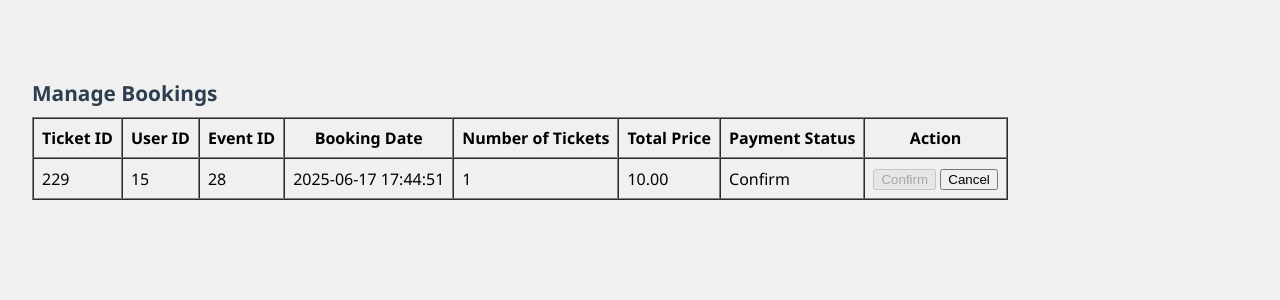
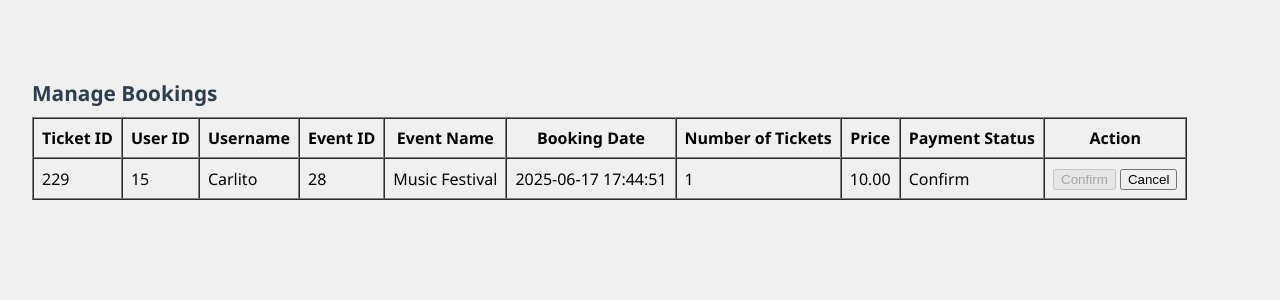
Before and after one commit to Carlito-Tagarro/Event, a PHP site: page /phpmailer/manageBooking.php in a window 1280 px wide. Shown: the part 79-379 px from the top of the page. Run offline with PHP 8.4, Linux system fonts and the light colour scheme; data comes from the database, SQL or seed files in the repository.

Commit message:
SEATS BOOKED DEBUG / COMMENTING

```diff
--- a/event.php
+++ b/event.php
@@ -6,10 +6,7 @@ include 'connection.php';
 $connection = CONNECTIVITY();
 
 
-$update_seats = "UPDATE events e JOIN tickets t ON e.event_id =  t.event_id SET e.seats_booked = e.seats_booked WHERE t.payment_status = 'confirmed'";
-$connection->query($update_seats);
-
-
+// Display all events with available seats
 $sqlMAN = "SELECT event_id, event_name, event_date, venue, available_seats,
                description, created_at, event_ticket_price, seats_booked, category, image_url
         FROM events
--- a/manageBooking.php
+++ b/manageBooking.php
@@ -11,18 +11,57 @@ $conn->query("
     WHERE e.event_date < CURDATE()
 ");
 
+// Payment status update logic
 if ($_SERVER['REQUEST_METHOD'] === 'POST' && isset($_POST['ticket_id'], $_POST['new_status'])) {
     $ticket_id = intval($_POST['ticket_id']);
     $new_status = ($_POST['new_status'] === 'Confirm') ? 'Confirm' : 'Cancel';
-    $stmt = $conn->prepare("UPDATE tickets SET payment_status = ? WHERE ticket_id = ?");
-    $stmt->bind_param("si", $new_status, $ticket_id);
+
+    // Fetch current ticket info
+    $sql = "SELECT event_id, number_of_tickets, payment_status FROM tickets WHERE ticket_id = ?";
+    $stmt = $conn->prepare($sql);
+    $stmt->bind_param("i", $ticket_id);
     $stmt->execute();
-    $stmt->close();
+    $result = $stmt->get_result();
+    $ticket = $result->fetch_assoc();
+
+    if ($ticket) {
+        $event_id = $ticket['event_id'];
+        $num_tickets = $ticket['number_of_tickets'];
+        $old_status = $ticket['payment_status'];
+
+        // Update payment_status
+        $update_sql = "UPDATE tickets SET payment_status = ? WHERE ticket_id = ?";
+        $update_stmt = $conn->prepare($update_sql);
+        $update_stmt->bind_param("si", $new_status, $ticket_id);
+        $update_stmt->execute();
+
+        // Update seats_booked if status is changed
+        if ($old_status !== $new_status) {
+            if ($new_status === "Confirm") {
+                // Increment
+                $inc_sql = "UPDATE events SET seats_booked = seats_booked + ? WHERE event_id = ?";
+                $inc_stmt = $conn->prepare($inc_sql);
+                $inc_stmt->bind_param("ii", $num_tickets, $event_id);
+                $inc_stmt->execute();
+            } elseif ($new_status === "Cancel" && $old_status === "Confirm") {
+                // Decrement
+                $dec_sql = "UPDATE events SET seats_booked = GREATEST(seats_booked - ?, 0) WHERE event_id = ?";
+                $dec_stmt = $conn->prepare($dec_sql);
+                $dec_stmt->bind_param("ii", $num_tickets, $event_id);
+                $dec_stmt->execute();
+            }
+        }
+    }
 }
 
-
+// Fetch tickets with username and event_name using JOIN
 $tickets = [];
-$result = $conn->query("SELECT * FROM tickets");
+$result = $conn->query("
+    SELECT t.*, u.username, e.event_name
+    FROM tickets t
+    LEFT JOIN users u ON t.user_id = u.user_id
+    LEFT JOIN events e ON t.event_id = e.event_id
+");
 if ($result && $result->num_rows > 0) {
     while ($row = $result->fetch_assoc()) {
         $tickets[] = $row;
@@ -60,10 +99,12 @@ DISCONNECTIVITY($conn);
                 <tr>
                     <th>Ticket ID</th>
                     <th>User ID</th>
+                    <th>Username</th>
                     <th>Event ID</th>
+                    <th>Event Name</th>
                     <th>Booking Date</th>
                     <th>Number of Tickets</th>
-                    <th>Total Price</th>
+                    <th>Price</th>
                     <th>Payment Status</th>
                     <th>Action</th>
                 </tr>
@@ -76,7 +117,9 @@ DISCONNECTIVITY($conn);
                         <tr>
                             <td><?= htmlspecialchars($ticket['ticket_id']) ?></td>
                             <td><?= htmlspecialchars($ticket['user_id']) ?></td>
+                            <td><?= htmlspecialchars($ticket['username'] ?? '') ?></td>
                             <td><?= htmlspecialchars($ticket['event_id']) ?></td>
+                            <td><?= htmlspecialchars($ticket['event_name'] ?? '') ?></td>
                             <td><?= htmlspecialchars($ticket['booking_date']) ?></td>
                             <td><?= htmlspecialchars($ticket['number_of_tickets']) ?></td>
                             <td><?= htmlspecialchars($ticket['total_price']) ?></td>
--- a/sign_in.php
+++ b/sign_in.php
@@ -5,7 +5,6 @@ include 'connection.php';
 if ($_SERVER["REQUEST_METHOD"] == "POST") {
     $username = trim($_POST['username']);
     $password = trim($_POST['password']);
-
 
     $connection = CONNECTIVITY();
 
@@ -17,6 +16,7 @@ if ($_SERVER["REQUEST_METHOD"] == "POST") {
     if ($results->num_rows > 0) {
         $user_acc = $results->fetch_assoc();
 
+        // Verify password using password hashing
         if(password_verify($password, $user_acc['password'])) {
             $_SESSION['user_id'] = $user_acc['user_id'];
             $_SESSION['username'] = $user_acc['username'];
```
Also changed, not shown: addEvent.php (+12 -4 lines), booking.php (+6 -4 lines), index.php (+2 -5 lines), manageUser.php (+6 -1 lines), profile.php (+5 -2 lines), register.php (+8 -0 lines), CSS/manageBooking.css (deleted), CSS/manageUser.css (deleted).
